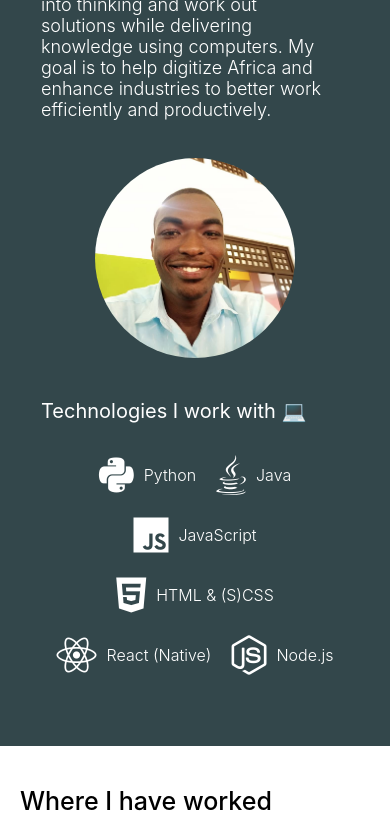
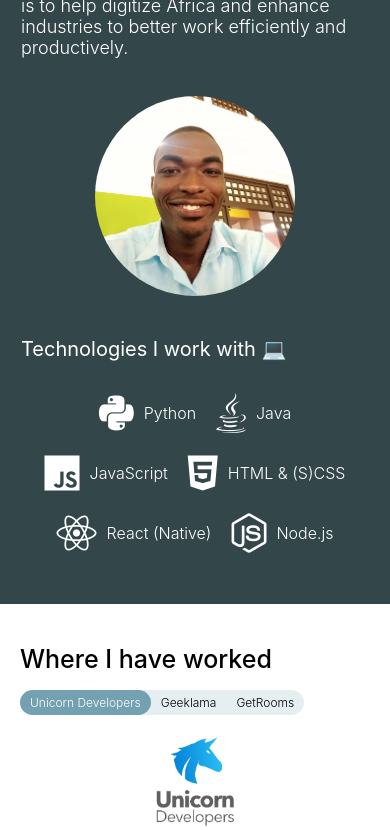
Before and after one commit to isaacgyamfi/personal-website, a Next.js app: page / in a window 390 px wide. Shown: the part 1156-1986 px from the top of the page. Built offline with nearby package versions, Linux system fonts and the light colour scheme.

Commit message:
small fixes to the layout

```diff
--- a/styles/Experience.module.scss
+++ b/styles/Experience.module.scss
@@ -30,7 +30,7 @@
         background-color: rgba(2, 87, 115, 0.15);
       }
       @media screen and (max-width: 480px) {
-        font-size: 15px;
+        font-size: 12px;
       }
     }
     li.active {
--- a/styles/Home.module.scss
+++ b/styles/Home.module.scss
@@ -168,7 +168,7 @@
   }
 
   @media screen and (max-width: 480px) {
-    padding: 40px;
+    padding: 20px;
 
     .profile {
       display: flex;
```
